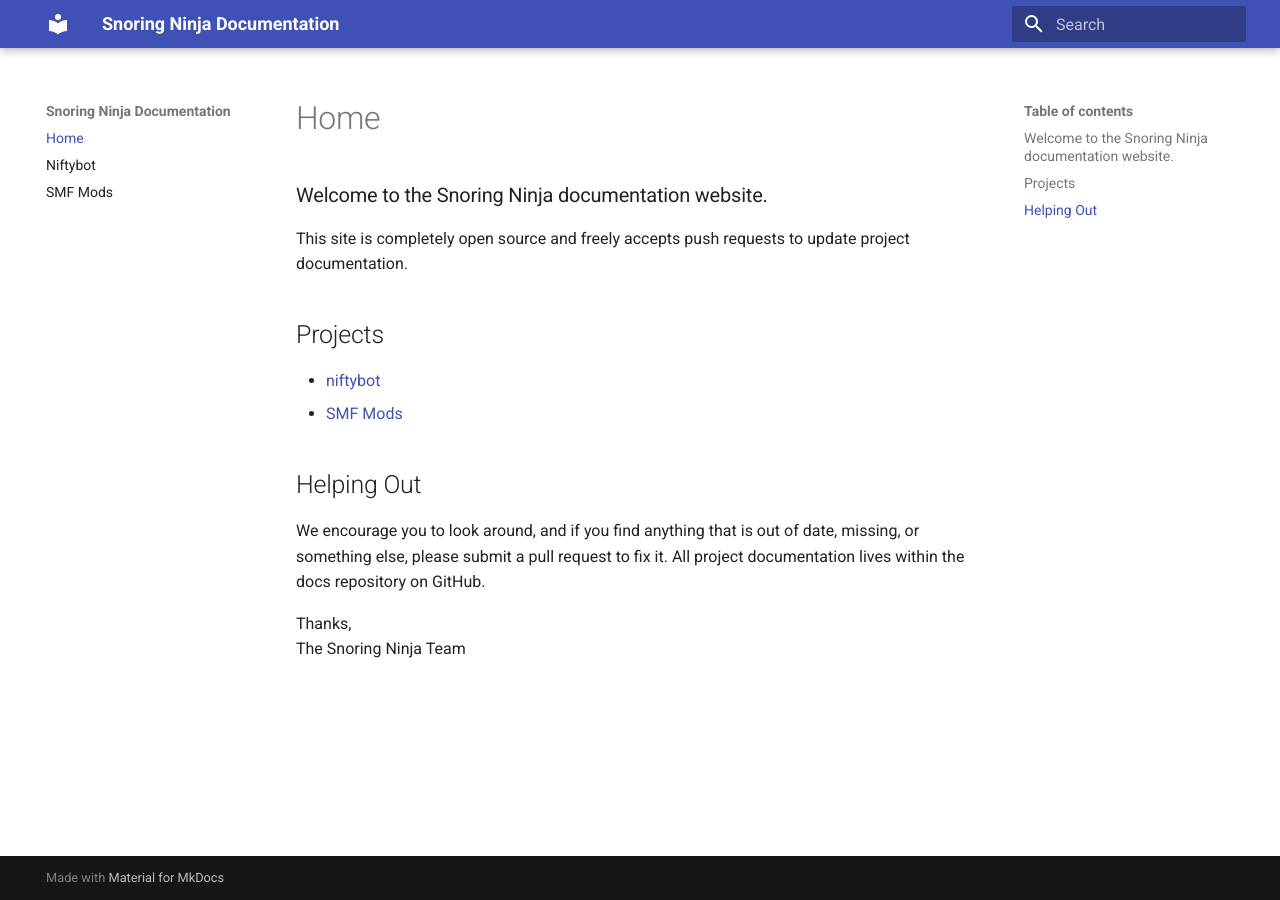
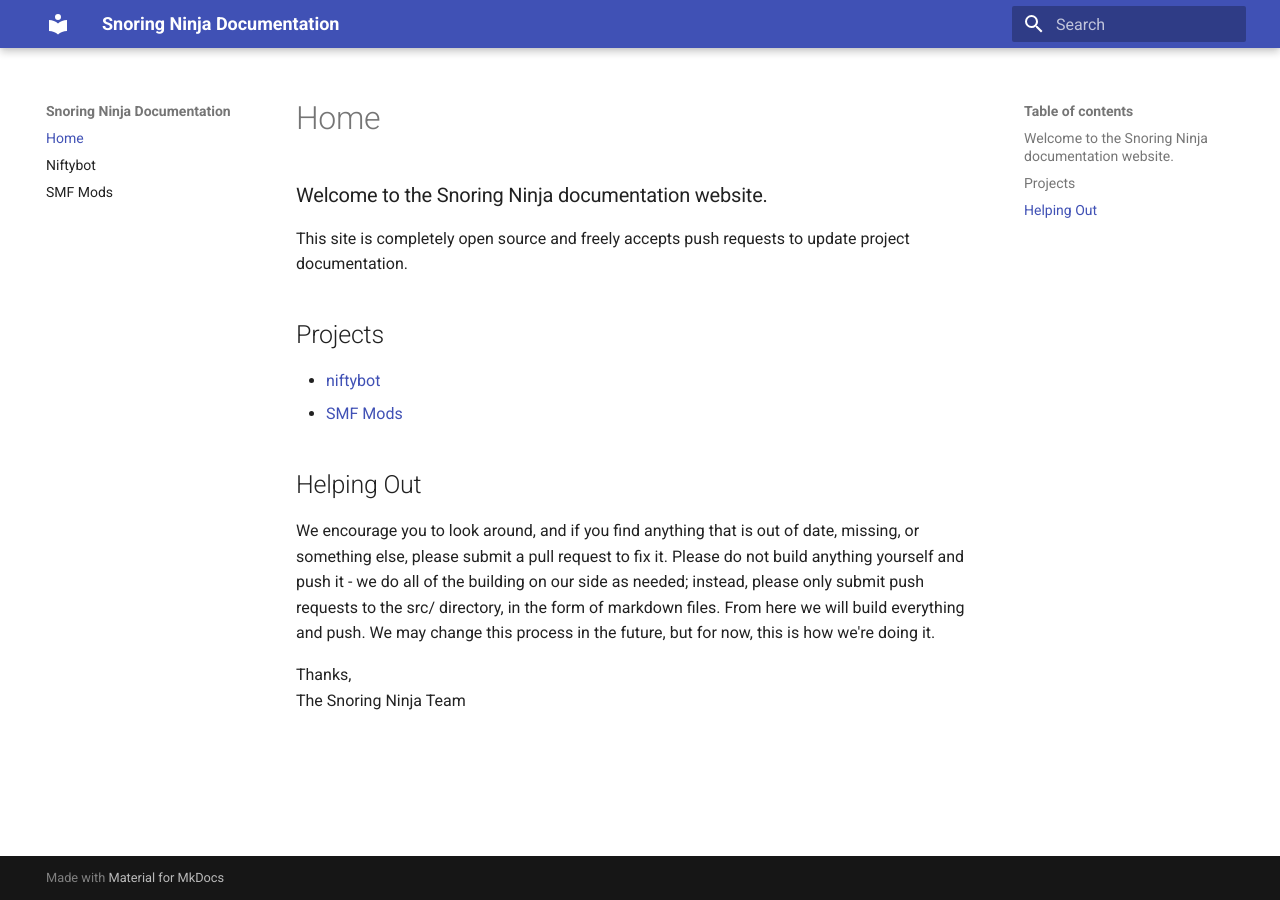
Before and after one commit to snoringninja/docs, an MkDocs documentation site: the page built from src/index.md, in a window 1280 px wide. Built offline with MkDocs 1.6.1 and Material for MkDocs 9.7.7, drawn with Linux system fonts in a browser that asks for light colours.

Commit message:
Build site

```diff
--- a/docs/index.html
+++ b/docs/index.html
@@ -317,7 +317,9 @@
 </ul>
 <h2 id="helping-out">Helping Out</h2>
 <p>We encourage you to look around, and if you find anything that is out of date, missing, or something else, please submit
- a pull request to fix it. All project documentation lives within the docs repository on GitHub.  </p>
+ a pull request to fix it. Please do not build anything yourself and push it - we do all of the building on our side as
+ needed; instead, please only submit push requests to the src/ directory, in the form of markdown files.  From here we
+ will build everything and push.  We may change this process in the future, but for now, this is how we're doing it.  </p>
 <p>Thanks,<br />
  The Snoring Ninja Team</p>
 
--- a/docs/sitemap.xml
+++ b/docs/sitemap.xml
@@ -2,7 +2,7 @@
 <urlset xmlns="http://www.sitemaps.org/schemas/sitemap/0.9">
     <url>
      <loc>https://snoring.ninja/docs/</loc>
-     <lastmod>2019-07-11</lastmod>
+     <lastmod>2019-07-22</lastmod>
      <changefreq>daily</changefreq>
     </url>
     <url>
--- a/src/index.md
+++ b/src/index.md
@@ -11,7 +11,9 @@
 ---
 
  We encourage you to look around, and if you find anything that is out of date, missing, or something else, please submit
- a pull request to fix it. All project documentation lives within the docs repository on GitHub.
+ a pull request to fix it. Please do not build anything yourself and push it - we do all of the building on our side as
+ needed; instead, please only submit push requests to the src/ directory, in the form of markdown files.  From here we
+ will build everything and push.  We may change this process in the future, but for now, this is how we're doing it.
 
   Thanks,
  The Snoring Ninja Team
```
Also changed, not shown: docs/search/search_index.json (+1 -1 lines), 3 other files.
